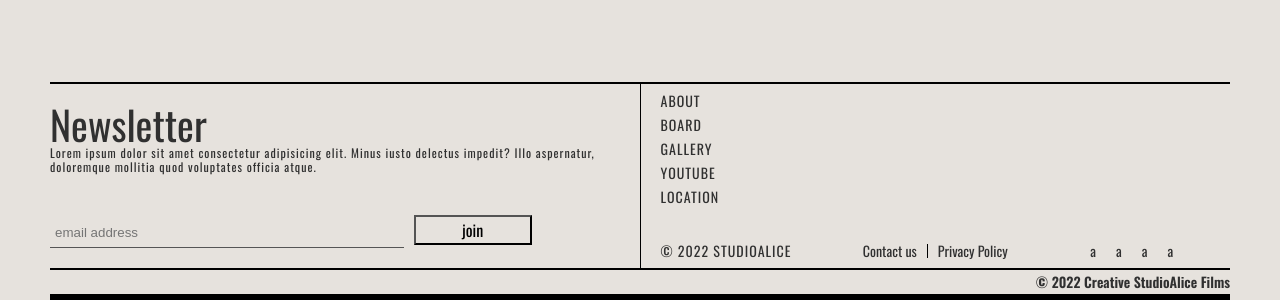
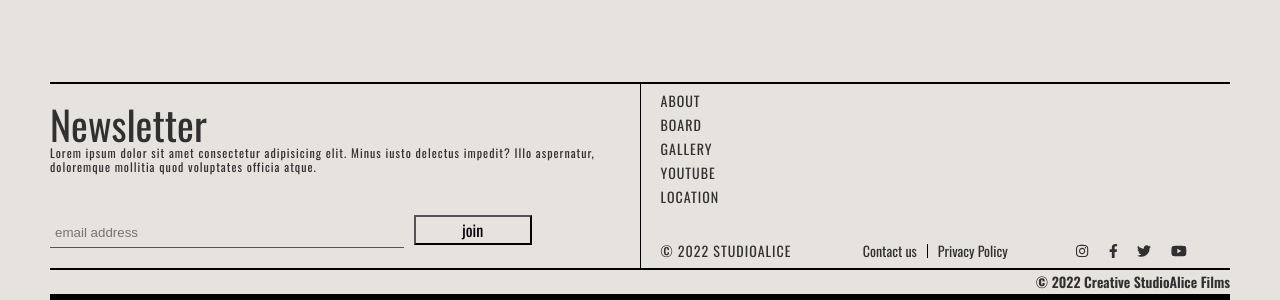
Before and after one commit to r14minji/react-pf-studio, a React (Create React App) app: page /#/join in a window 1280 px wide. Shown: the part 933-1233 px from the top of the page. Built offline with nearby package versions, Linux system fonts and the light colour scheme.

Commit message:
fontawsome 설치 및 footer에 sns추가

```diff
--- a/package.json
+++ b/package.json
@@ -4,6 +4,11 @@
   "version": "0.1.0",
   "private": true,
   "dependencies": {
+    "@fortawesome/fontawesome-svg-core": "^1.2.36",
+    "@fortawesome/free-brands-svg-icons": "^5.15.4",
+    "@fortawesome/free-regular-svg-icons": "^5.15.4",
+    "@fortawesome/free-solid-svg-icons": "^5.15.4",
+    "@fortawesome/react-fontawesome": "^0.1.16",
     "@testing-library/jest-dom": "^5.16.1",
     "@testing-library/react": "^12.1.2",
     "@testing-library/user-event": "^13.5.0",
--- a/src/components/common/Footer.js
+++ b/src/components/common/Footer.js
@@ -1,5 +1,5 @@
-// import {  faFacebookF, faInstagram, faTwitter, faYoutube  } from '@fortawesome/free-brands-svg-icons';
-// import { FontAwesomeIcon } from "@fortawesome/react-fontawesome";
+import {  faFacebookF, faInstagram, faTwitter, faYoutube  } from '@fortawesome/free-brands-svg-icons';
+import { FontAwesomeIcon } from "@fortawesome/react-fontawesome";
 
 function Footer(){
   return(
@@ -32,18 +32,11 @@
           </ul>
 
           <ul className="sns">
-            <li>a</li>
-            <li>a</li>
-            <li>a</li>
-            <li>a</li>
-          </ul>
-
-          {/* <ul className="sns">
             <li><FontAwesomeIcon icon={faInstagram} /></li>
             <li><FontAwesomeIcon icon={faFacebookF} /></li>
             <li><FontAwesomeIcon icon={faTwitter}/></li>
             <li><FontAwesomeIcon icon={faYoutube}/></li>
-          </ul> */}
+          </ul>
         </div>
 
         <p>&copy; 2022 Creative StudioAlice Films</p>
--- a/src/components/sub/Board.js
+++ b/src/components/sub/Board.js
@@ -1,3 +1,4 @@
+
 function Board(){
   return(
     <section className="content board">
@@ -5,6 +6,7 @@
       <h1>&#8545;. BOARD</h1>
       </div>
     </section>
+
   )
 }
 
--- a/src/scss/style.scss
+++ b/src/scss/style.scss
@@ -4,7 +4,7 @@
 /*색상*/
 $backgroundColor: #e6e2dd;
 $txt: #303030;
-$lightpink: #FFC1B4; // #FAD7BE;
+$lightpink: #FFC1B4; // #FAD7BE; //F2BEBE;
 $pink: #C1554E;
 $lightyellow: #FFEDCB;
 $lightbrown: #c9c3b7;
```
Also changed, not shown: 1 other file (tests, documents, lock files or other folders).
